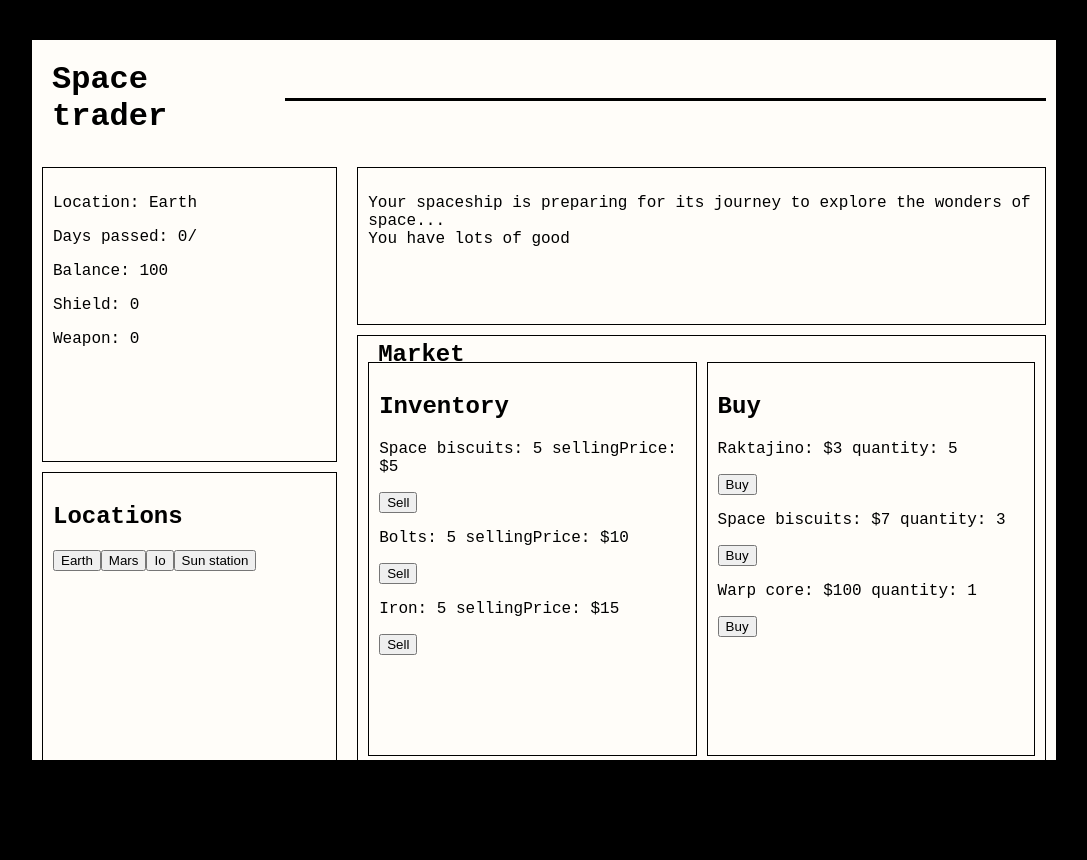
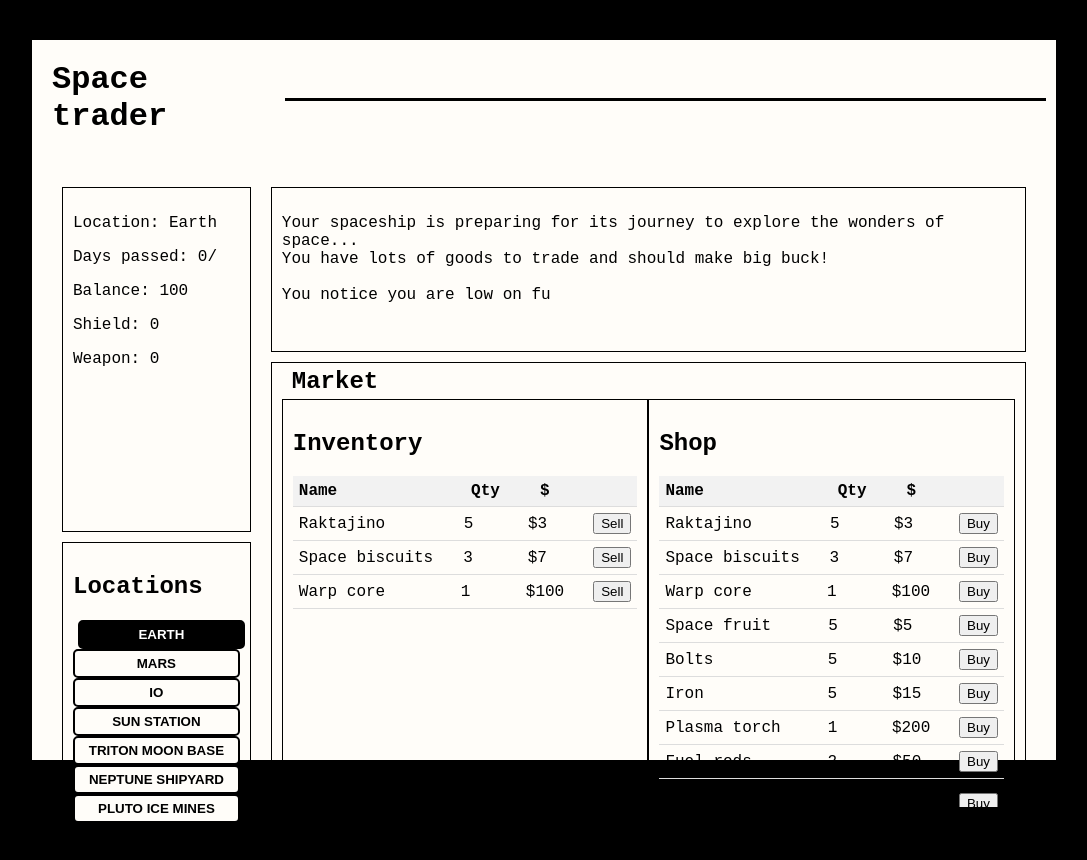
Before and after one commit to AmonMcDuul/space-trader, an Angular app: page /game in a window 1280 px wide. Shown: the top 860 px of the page, without its empty margins (96-1183 px from the left). Before the commit the page ends 800 px from the top, so only its background shows below. Built offline with nearby package versions, Linux system fonts and the light colour scheme.

Commit message:
location buttons. tables

```diff
--- a/src/app/components/game/game.component.html
+++ b/src/app/components/game/game.component.html
@@ -15,7 +15,9 @@
                 </div>
                 <div class="travel-container">
                     <h2>Locations</h2>
-                    <button *ngFor="let location of gameState.locations()" (click)="Travel(location.name)">
+                    <button class="location-button" *ngFor="let location of gameState.locations()"
+                        (click)="Travel(location.name)"
+                        [class.selected]="location.name === gameState.currentLocation()">
                         {{ location.name }}
                     </button>
                 </div>
@@ -31,17 +33,45 @@
                     <div class="market-content">
                         <div class="inventory">
                             <h2>Inventory</h2>
-                            <div class="item" *ngFor="let item of gameState.inventory()">
-                                <p>{{ item.name }}: {{ item.quantity }} sellingPrice: ${{ item.price }}</p>
-                                <button (click)="Sell(item)">Sell</button>
-                            </div>
+                            <table>
+                                <thead>
+                                    <tr>
+                                        <th>Name</th>
+                                        <th>Qty</th>
+                                        <th>$</th>
+                                        <th></th>
+                                    </tr>
+                                </thead>
+                                <tbody>
+                                    <tr *ngFor="let item of gameState.inventory()">
+                                        <td>{{ item.name }}</td>
+                                        <td>{{ item.quantity }}</td>
+                                        <td>${{ item.price }}</td>
+                                        <td><button (click)="Sell(item)">Sell</button></td>
+                                    </tr>
+                                </tbody>
+                            </table>
                         </div>
                         <div class="market">
-                            <h2>Buy</h2>
-                            <div class="item" *ngFor="let item of gameState.marketItems()">
-                                <p>{{ item.name }}: ${{ item.price }} quantity: {{ item.quantity }}</p>
-                                <button (click)="Buy(item)">Buy</button>
-                            </div>
+                            <h2>Shop</h2>
+                            <table>
+                                <thead>
+                                    <tr>
+                                        <th>Name</th>
+                                        <th>Qty</th>
+                                        <th>$</th>
+                                        <th></th>
+                                    </tr>
+                                </thead>
+                                <tbody>
+                                    <tr *ngFor="let item of gameState.marketItems()">
+                                        <td>{{ item.name }}</td>
+                                        <td>{{ item.quantity }}</td>
+                                        <td>${{ item.price }}</td>
+                                        <td><button (click)="Buy(item)">Buy</button></td>
+                                    </tr>
+                                </tbody>
+                            </table>
                         </div>
                     </div>
                 </div>
--- a/src/app/components/game/game.component.scss
+++ b/src/app/components/game/game.component.scss
@@ -36,12 +36,13 @@
     display: flex;
     flex-direction: row;
     height: 100%;
+    padding: 20px;
 }
 
 .left-container{
     display: flex;
     flex-direction: column;
-    width: 30%;
+    width: 20%;
     padding: 10px;
 }
 
@@ -61,7 +62,7 @@
 .right-container{
     display: flex;
     flex-direction: column;
-    width: 70%;
+    width: 80%;
     padding: 10px;
 }
 
@@ -86,21 +87,99 @@
     padding-left: 10px;
 }
 
-.market-content{
+.market-content {
     display: flex;
     flex-direction: row;
     height: 100%;
+    // overflow-y: auto;
+  }
 
-    .inventory{
-        width: 50%;
-        border: 1px solid black;
-        margin-right: 10px;
-        padding: 10px;
-    }
+  .inventory,
+  .market {
+    height: 95%;
+    width: 50%;
+    border: 1px solid black;
+    padding: 10px;
+    // overflow-y: auto;
+  }
 
-    .market{
-        width: 50%;
-        border: 1px solid black;
-        padding: 10px;
-    }
+table {
+    table-layout: fixed;
+    width: 100%;
+    border-collapse: collapse;
+  }
+
+thead {
+    display: block;
 }
+
+tr {
+    display: table;
+    width: 100%;
+}
+
+tbody {
+    display: block;
+    height: 300px;
+    width: 100%;
+    overflow-y: auto;
+    overflow-x: auto;
+}
+
+th,
+td {
+    padding: 6px;
+    text-align: left;
+    border-bottom: 1px solid #ddd;
+  }
+
+th:nth-child(1), td:nth-child(1) {
+    width: 50%;
+}
+
+th:nth-child(2), td:nth-child(2) {
+    width: 20%;
+}
+
+th:nth-child(3), td:nth-child(3) {
+    width: 20%;
+}
+
+th:nth-child(4), td:nth-child(4) {
+    width: 10%;
+}
+
+th {
+    background-color: #f2f2f2;
+  }
+
+tr:hover {
+    background-color: #f5f5f5;
+  }
+
+
+.location-button {
+    background-color: rgb(255, 253, 249);
+    color: #000000;
+    border: 2px solid #000000;
+    border-radius: 5px;
+    padding: 5px 20px;
+    text-transform: uppercase;
+    font-weight: bold;
+    cursor: pointer;
+    transition: background-color 0.3s ease;
+    width: 100%;
+    padding: 5px;
+  }
+
+.location-button:hover {
+    background-color: #000000;
+    color: #ffffff;
+    margin-left: 5px;
+  }
+
+.location-button.selected {
+    background-color: #000000;
+    color: #ffffff;
+    margin-left: 5px;
+  }
--- a/src/app/components/game/game.component.ts
+++ b/src/app/components/game/game.component.ts
@@ -15,12 +15,12 @@ export class GameComponent {
   gameState = new GameState();
   gameLength: number = 30;
   tempText: string = "";
-  storyText: string = "Your spaceship is preparing for its journey to explore the wonders of space...\nYou have lots of goods to trade and should make big buck!\n\nYou notice you are low on fuel...\n..."
+  storyText: string = "Your spaceship is preparing for its journey to explore the wonders of space...\nYou have lots of goods to trade and should make big buck!\n\nYou notice you are low on fuel...\n\n..."
 
   constructor(private route: ActivatedRoute){
     this.route.params.subscribe(params => {
       this.gameLength = params['gameLength']});
-    this.gameState = new GameState(this.gameLength, seed.daysPassed, seed.balance, seed.shield, seed.weapon, seed.locations, seed.inventory, seed.marketItems, seed.currentLocation);
+    this.gameState = new GameState(this.gameLength, seed.daysPassed, seed.balance, seed.shield, seed.weapon, seed.locations, seed.marketItems, seed.inventory, seed.currentLocation);
   }
 
 
@@ -40,7 +40,7 @@ export class GameComponent {
       } else {
         clearInterval(interval);
       }
-    }, 50);
+    }, 30);
   }
 
   NextDay() {
--- a/src/app/seeder/seed.ts
+++ b/src/app/seeder/seed.ts
@@ -1,7 +1,6 @@
 import { InventoryItem } from "../models/inventoryItem";
 import { MarketItem } from "../models/marketItem";
 import { Location } from "../models/location";
-import { GameState } from "../models/gameState";
 
 export const seed = {
     daysPassed: 0,
@@ -13,7 +12,17 @@ export const seed = {
         new Location('Earth'),
         new Location('Mars'),
         new Location('Io'),
-        new Location('Sun station')
+        new Location('Sun station'),
+        new Location('Triton moon base'),
+        new Location('Neptune shipyard'),
+        new Location('Pluto ice mines'),
+        // new Location('Charon research station'),
+        // new Location('Venus terraforming project'),
+        // new Location('Mercury solar power plant'),
+        // new Location('Asteroid belt mining colony'),
+        // new Location('Jupiter orbit refinery'),
+        // new Location('Saturn ring city'),
+        // new Location('Uranus defense perimeter')
     ],
     inventory: [
         new InventoryItem('Raktajino', 3, 5),
@@ -21,8 +30,21 @@ export const seed = {
         new InventoryItem('Warp core', 100, 1),
     ],
     marketItems: [
-        new MarketItem('Space biscuits', 5, 5),
+        new MarketItem('Raktajino', 3, 5),
+        new MarketItem('Space biscuits', 7, 3),
+        new MarketItem('Warp core', 100, 1),
+        new MarketItem('Space fruit', 5, 5),
         new MarketItem('Bolts', 10, 5),
         new MarketItem('Iron', 15, 5),
+        new MarketItem('Plasma torch', 200, 1),
+        new MarketItem('Fuel rods', 50, 2),
+        new MarketItem('Medical supplies', 800, 1),
+        new MarketItem('Communications', 300, 1),
+        new MarketItem('Life support system', 700, 1),
+        new MarketItem('Navigation system', 600, 1),
+        new MarketItem('Robot arm', 150, 1),
+        new MarketItem('Solar panels', 250, 1),
+        new MarketItem('Artificial gravity', 900, 1),
+        new MarketItem('Hydroponics system', 400, 1),
     ]
 }
```
